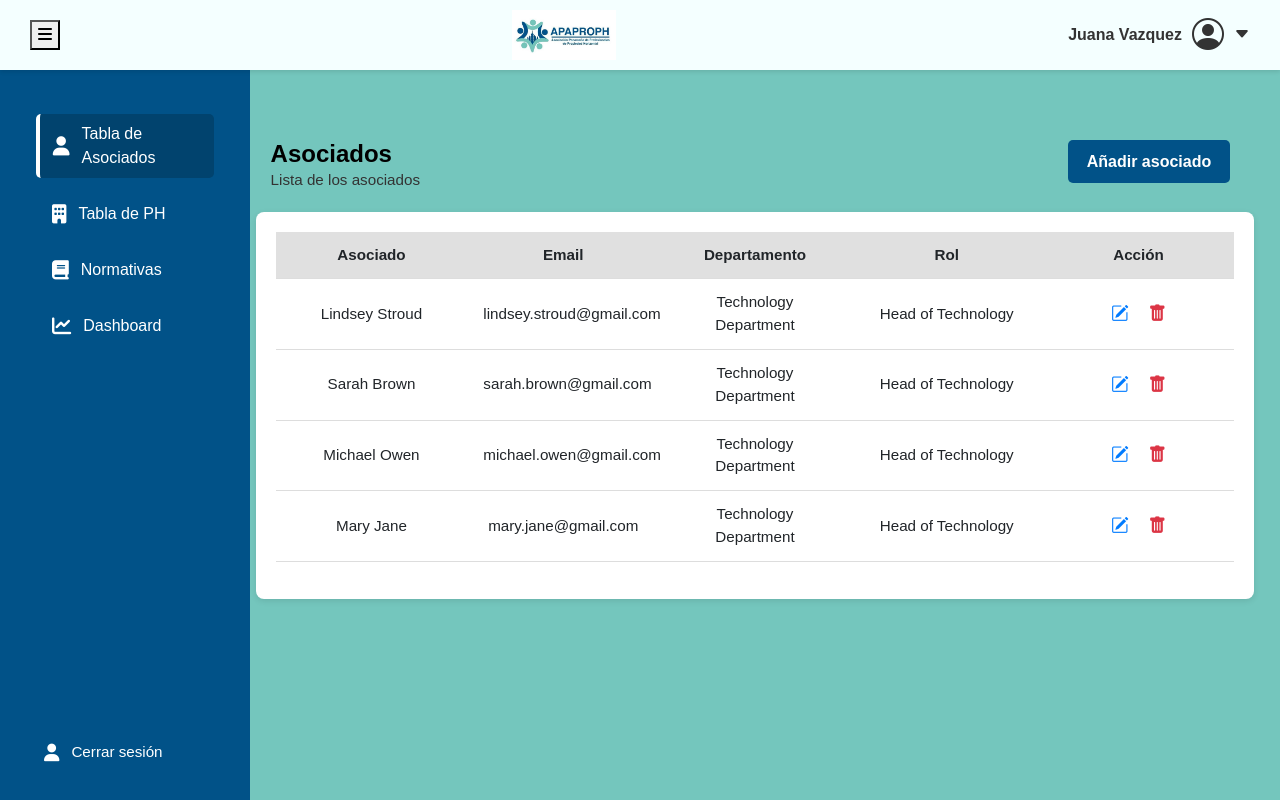
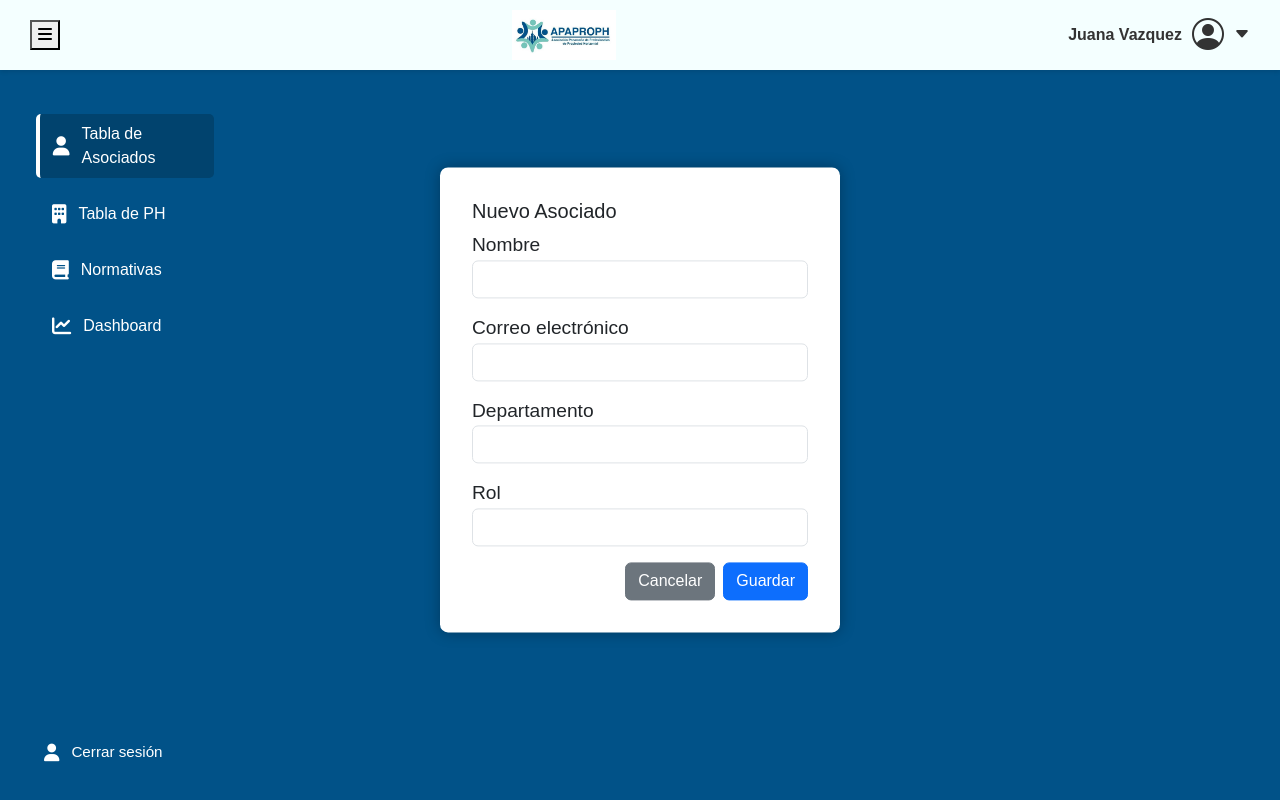
Before and after one commit to Seb4ndre/ProyectoCRM, an Angular app: page /vista-asociados in a window 1280 px wide. Both pictures are taken after a click on the button "Añadir asociado". Built offline with nearby package versions, Linux system fonts and the light colour scheme.

Commit message:
Cambios de diseño  para formulario asociados y PH

```diff
--- a/src/app/vista-asociados/vista-asociados.css
+++ b/src/app/vista-asociados/vista-asociados.css
@@ -138,6 +138,56 @@ body {
   color: #dc3545;
 }
 
+.custom-asociado-header {
+  background-color: #015288;
+  color: white;
+}
+
+.custom-btn-delete {
+  background-color: #007bff;
+  color: white;
+  border: none;
+  transition: background-color 0.3s ease;
+}
+
+.custom-btn-delete:hover {
+  background-color: #015288;
+}
+
+/* Capa que oscurece el fondo */
+.overlay {
+  position: fixed;
+  top: 0;
+  left: 0;
+  width: 100%;
+  height: 100%;
+  background-color: #015288;
+  z-index: 999;
+}
+
+/* Contenedor del formulario flotante */
+.formulario-flotante {
+  position: fixed;
+  top: 50%;
+  left: 50%;
+  width: 400px;
+  transform: translate(-50%, -50%);
+  z-index: 1000;
+  background: white;
+  padding: 2rem;
+  border-radius: 8px;
+  box-shadow: 0 0 15px rgba(0, 0, 0, 0.3);
+}
+
+.formulario-grande {
+  max-width: 800px;
+  margin: 60px auto;
+  padding: 2rem;
+  font-size: 1.2rem;
+  box-shadow: 0 4px 20px rgba(0, 0, 0, 0.15);
+}
+
+
 /*IPAD MINI*/
 @media screen and (min-width: 601px) and (max-width: 1024px) {
 }
--- a/src/app/vista-asociados/vista-asociados.html
+++ b/src/app/vista-asociados/vista-asociados.html
@@ -31,8 +31,43 @@
             <h2>Asociados</h2>
             <p>Lista de los asociados</p>
           </div>
-          <button class="btn-add">Añadir asociado</button>
+          <button class="btn-add" (click)="abrirFormulario()">Añadir asociado</button>
         </div>
+
+        <!-- AGREGA EL FORMULARIO -->
+        <div *ngIf="mostrarFormulario" class="card formulario-grande">
+          <div class="overlay" (click)="cerrarFormulario()"></div>
+          <div class="formulario-flotante">
+            <h5>Nuevo Asociado</h5>
+            <form (ngSubmit)="guardarAsociado()">
+              <div class="mb-3">
+                <label>Nombre</label>
+                <input type="text" class="form-control" [(ngModel)]="nuevoAsociado.nombre" name="nombre" required />
+              </div>
+
+              <div class="mb-3">
+                <label>Correo electrónico</label>
+                <input type="email" class="form-control" [(ngModel)]="nuevoAsociado.email" name="email" required />
+              </div>
+
+              <div class="mb-3">
+                <label>Departamento</label>
+                <input type="text" class="form-control" [(ngModel)]="nuevoAsociado.departamento" name="departamento" required />
+              </div>
+
+              <div class="mb-3">
+                <label>Rol</label>
+                <input type="text" class="form-control" [(ngModel)]="nuevoAsociado.rol" name="rol" required />
+              </div>
+
+              <div class="d-flex justify-content-end">
+                <button type="button" class="btn btn-secondary me-2" (click)="cerrarFormulario()">Cancelar</button>
+                <button type="submit" class="btn btn-primary">Guardar</button>
+              </div>
+            </form>
+          </div>
+        </div>
+        <!-- AQUI TERMINA EL FORMULARIO -->
 
         <div class="container main-container">
           <table class="styled-table">
@@ -45,73 +80,19 @@
                 <th>Acción</th>
               </tr>
             </thead>
+
+            <!--Esto reemplaza el contenido estático y muestra dinámicamente los asociados de tu arreglo.-->
             <tbody>
-              <tr>
-                <td>Lindsey Stroud</td>
-                <td>lindsey.stroud&#64;gmail.com</td>
-                <td>Technology Department</td>
-                <td>Head of Technology</td>
+              <tr *ngFor="let asociado of asociados; let i = index">
+                <td>{{ asociado.nombre }}</td>
+                <td>{{ asociado.email }}</td>
+                <td>{{ asociado.departamento }}</td>
+                <td>{{ asociado.rol }}</td>
                 <td>
-                  <button class="btn-action edit">
+                  <button class="btn-action edit" (click)="editarAsociado(i)">
                     <i class="bi bi-pencil-square"></i>
                   </button>
-                  <button class="btn-action delete">
-                    <i class="bi bi-trash-fill"></i>
-                  </button>
-                </td>
-              </tr>
-              <tr>
-                <td>Sarah Brown</td>
-                <td>sarah.brown&#64;gmail.com</td>
-                <td>Technology Department</td>
-                <td>Head of Technology</td>
-                <td>
-                  <button class="btn-action edit">
-                    <i class="bi bi-pencil-square"></i>
-                  </button>
-                  <button class="btn-action delete">
-                    <i class="bi bi-trash-fill"></i>
-                  </button>
-                </td>
-              </tr>
-              <tr>
-                <td>Michael Owen</td>
-                <td>michael.owen&#64;gmail.com</td>
-                <td>Technology Department</td>
-                <td>Head of Technology</td>
-                <td>
-                  <button class="btn-action edit">
-                    <i class="bi bi-pencil-square"></i>
-                  </button>
-                  <button class="btn-action delete">
-                    <i class="bi bi-trash-fill"></i>
-                  </button>
-                </td>
-              </tr>
-              <tr>
-                <td>Mary Jane</td>
-                <td>mary.jane&#64;gmail.com</td>
-                <td>Technology Department</td>
-                <td>Head of Technology</td>
-                <td>
-                  <button class="btn-action edit">
-                    <i class="bi bi-pencil-square"></i>
-                  </button>
-                  <button class="btn-action delete">
-                    <i class="bi bi-trash-fill"></i>
-                  </button>
-                </td>
-              </tr>
-              <tr>
-                <td>Peter Dodle</td>
-                <td>peter.dodle&#64;gmail.com</td>
-                <td>Technology Department</td>
-                <td>Head of Technology</td>
-                <td>
-                  <button class="btn-action edit">
-                    <i class="bi bi-pencil-square"></i>
-                  </button>
-                  <button class="btn-action delete">
+                  <button class="btn-action delete" (click)="eliminarAsociado(i)">
                     <i class="bi bi-trash-fill"></i>
                   </button>
                 </td>
@@ -120,6 +101,26 @@
           </table>
         </div>
       </div>
+
+
+      <!-- Modal de confirmación de eliminación para Asociados -->
+       <div class="modal fade" id="modalEliminarAsociado" tabindex="-1" aria-labelledby="modalAsociadoLabel" aria-hidden="true">
+        <div class="modal-dialog modal-dialog-centered">
+          <div class="modal-content">
+            <div class="modal-header custom-asociado-header">
+              <h5 class="modal-title" id="modalAsociadoLabel">Confirmar eliminación</h5>
+              <button type="button" class="btn-close" data-bs-dismiss="modal" aria-label="Cerrar"></button>
+            </div>
+            <div class="modal-body">
+              ¿Estás seguro de que deseas eliminar al asociado <strong>"{{ asociadoSeleccionado?.nombre }}"</strong> con correo <em>{{ asociadoSeleccionado?.email }}</em>?
+            </div>
+            <div class="modal-footer">
+              <button type="button" class="btn btn-secondary" data-bs-dismiss="modal">Cancelar</button>
+              <button type="button" class="btn custom-btn-delete" (click)="confirmarEliminacionAsociado()">Eliminar</button>
+            </div>
+          </div>
+        </div>
+      </div>
     </div>
   </body>
 </html>
--- a/src/app/vista-asociados/vista-asociados.ts
+++ b/src/app/vista-asociados/vista-asociados.ts
@@ -2,16 +2,102 @@ import { Component } from '@angular/core';
 import { CommonModule } from '@angular/common';
 import { BarraLateral } from '../barra-lateral/barra-lateral';
 import { BarraSuperior } from '../barra-superior/barra-superior';
+import { FormsModule } from '@angular/forms';
+import { AfterViewInit } from '@angular/core';
+declare var bootstrap: any;
+
 
 @Component({
   selector: 'app-socios',
   standalone: true,
   templateUrl: './vista-asociados.html',
   styleUrls: ['./vista-asociados.css'],
-  imports: [CommonModule, BarraLateral, BarraSuperior],
+  imports: [CommonModule, BarraLateral, BarraSuperior, FormsModule],
 })
 export class VistaAsociados {
-   sidebarOculta = false;
+  sidebarOculta = false;
+  mostrarFormulario = false;
+
+  modoEdicion = false;
+  indiceEditando: number | null = null;
+
+  asociadoSeleccionado: any = null;
+  indiceAsociadoEliminar: number | null = null;
+  modalEliminarAsociado: any;
+
+  ngAfterViewInit() {
+    const modalEl = document.getElementById('modalEliminarAsociado');
+    if (modalEl) {
+      this.modalEliminarAsociado = new bootstrap.Modal(modalEl);
+    }
+  }
+
+  asociados = [
+    { nombre: 'Lindsey Stroud', email: 'lindsey.stroud@gmail.com', departamento: 'Technology Department', rol: 'Head of Technology' },
+    { nombre: 'Sarah Brown', email: 'sarah.brown@gmail.com', departamento: 'Technology Department', rol: 'Head of Technology' },
+    { nombre: 'Michael Owen', email: 'michael.owen@gmail.com', departamento: 'Technology Department', rol: 'Head of Technology' },
+    { nombre: 'Mary Jane', email: 'mary.jane@gmail.com', departamento: 'Technology Department', rol: 'Head of Technology' },
+    { nombre: 'Peter Dodle', email: 'peter.dodle@gmail.com', departamento: 'Technology Department', rol: 'Head of Technology' }
+  ];
+
+  nuevoAsociado = {
+    nombre: '',
+    email: '',
+    departamento: '',
+    rol: ''
+  };
+
+  abrirFormulario() {
+    this.mostrarFormulario = true;
+  }
+
+  cerrarFormulario() {
+    this.mostrarFormulario = false;
+    this.modoEdicion = false;
+    this.indiceEditando = null;
+    this.limpiarFormulario();
+  }
+
+
+  guardarAsociado() {
+    if (this.modoEdicion && this.indiceEditando !== null) {
+      this.asociados[this.indiceEditando] = { ...this.nuevoAsociado };
+    } else {
+      this.asociados.push({ ...this.nuevoAsociado });
+    }
+    this.cerrarFormulario();
+  }
+
+  limpiarFormulario() {
+    this.nuevoAsociado = {
+      nombre: '',
+      email: '',
+      departamento: '',
+      rol: ''
+    };
+  }
+
+  eliminarAsociado(index: number) {
+    this.asociadoSeleccionado = { ...this.asociados[index] };
+    this.indiceAsociadoEliminar = index;
+    this.modalEliminarAsociado.show();
+  }
+
+  confirmarEliminacionAsociado() {
+    if (this.indiceAsociadoEliminar !== null) {
+      this.asociados.splice(this.indiceAsociadoEliminar, 1);
+    }
+    this.modalEliminarAsociado.hide();
+    this.asociadoSeleccionado = null;
+    this.indiceAsociadoEliminar = null;
+  }
+
+  editarAsociado(index: number) {
+    this.modoEdicion = true;
+    this.indiceEditando = index;
+    this.nuevoAsociado = { ...this.asociados[index] };
+    this.mostrarFormulario = true;
+  }
 
   toggleSidebar() {
     this.sidebarOculta = !this.sidebarOculta;
--- a/src/app/vista-ph/vista-ph.css
+++ b/src/app/vista-ph/vista-ph.css
@@ -138,6 +138,61 @@ body {
   color: #dc3545;
 }
 
+.custom-modal-header {
+  background-color: #015288;
+  color: white;
+}
+
+.modal-content {
+  border-radius: 10px;
+  box-shadow: 0 6px 20px rgba(0, 0, 0, 0.25);
+}
+
+.custom-btn-delete {
+  background-color: #007bff;
+  color: white;
+  border: none;
+  transition: background-color 0.3s ease;
+}
+
+.custom-btn-delete:hover {
+  background-color: #015288;
+}
+
+/* Capa que oscurece el fondo */
+.overlay {
+  position: fixed;
+  top: 0;
+  left: 0;
+  width: 100%;
+  height: 100%;
+  background-color: #015288;
+  z-index: 999;
+}
+
+/* Contenedor del formulario flotante */
+.formulario-flotante {
+  position: fixed;
+  top: 50%;
+  left: 50%;
+  width: 400px;
+  transform: translate(-50%, -50%);
+  z-index: 1000;
+  background: white;
+  padding: 2rem;
+  border-radius: 8px;
+  box-shadow: 0 0 15px rgba(0, 0, 0, 0.3);
+}
+
+.formulario-grande {
+  max-width: 800px;
+  margin: 60px auto;
+  padding: 2rem;
+  font-size: 1.2rem;
+  box-shadow: 0 4px 20px rgba(0, 0, 0, 0.15);
+}
+
+
 /*IPAD MINI*/
 @media screen and (min-width: 601px) and (max-width: 1024px) {
 }
--- a/src/app/vista-ph/vista-ph.html
+++ b/src/app/vista-ph/vista-ph.html
@@ -32,10 +32,43 @@
             <h2>Propiedades horizontales</h2>
             <p>Lista de propiedades horizontales</p>
           </div>
-          <button class="btn-add">Añadir PH</button>
+          <button class="btn-add" (click)="abrirFormulario()">Añadir PH</button>
         </div>
 
-      <div class="container main-container">
+        <!-- Formulario emergente -->
+        <div class="overlay" *ngIf="mostrarFormulario" (click)="cerrarFormulario()"></div>
+        <div *ngIf="mostrarFormulario" class="formulario-flotante">
+          <h5 class="card-title mb-4 text-center">{{ modoEdicion ? 'Editar PH' : 'Nuevo PH' }}</h5>
+          <form (ngSubmit)="guardarPropiedad()" #formPH="ngForm">
+            <div class="mb-3">
+              <label for="nombre" class="form-label">Nombre del PH</label>
+              <input type="text" id="nombre" class="form-control" [(ngModel)]="nuevaPropiedad.nombre" name="nombre" required />
+            </div>
+
+            <div class="mb-3">
+              <label for="ubicacion" class="form-label">Ubicación</label>
+              <input type="text" id="ubicacion" class="form-control" [(ngModel)]="nuevaPropiedad.ubicacion" name="ubicacion" required />
+            </div>
+
+            <div class="mb-3">
+              <label for="valor" class="form-label">Valor</label>
+              <input type="text" id="valor" class="form-control" [(ngModel)]="nuevaPropiedad.valor" name="valor" required>
+            </div>
+
+            <div class="mb-3">
+              <label for="estado" class="form-label">Estado</label>
+              <input type="text" id="estado" class="form-control" [(ngModel)]="nuevaPropiedad.estado" name="estado" required />
+            </div>
+
+            <div class="d-flex justify-content-end">
+              <button type="button" class="btn btn-secondary me-2" (click)="cerrarFormulario()">Cancelar</button>
+              <button type="submit" class="btn btn-primary">{{ modoEdicion ? 'Actualizar' : 'Guardar' }}</button>
+            </div>
+          </form>
+        </div>
+        <!-- AQUÍ TERMINA EL FORMULARIO -->
+
+        <div class="container main-container">
           <table class="styled-table">
             <thead>
               <tr>
@@ -46,73 +79,19 @@
                 <th>Acción</th>
               </tr>
             </thead>
+
+            <!--Esto reemplaza el contenido estático y muestra dinámicamente los asociados de tu arreglo.-->
             <tbody>
-              <tr>
-                <td>PH BAHIA</td>
-                <td>Nueva Gorgona, Panamá Oeste</td>
-                <td>B/.285,000</td>
-                <td>Bien mantenido</td>
+              <tr *ngFor="let ph of propiedades; let i = index">
+                <td>{{ ph.nombre }}</td>
+                <td>{{ ph.ubicacion }}</td>
+                <td>{{ ph.valor }}</td>
+                <td>{{ ph.estado }}</td>
                 <td>
-                  <button class="btn-action edit">
+                  <button class="btn-action edit" (click)="editarPropiedad(i)">
                     <i class="bi bi-pencil-square"></i>
                   </button>
-                  <button class="btn-action delete">
-                    <i class="bi bi-trash-fill"></i>
-                  </button>
-                </td>
-              </tr>
-              <tr>
-                <td>PH Greenview</td>
-                <td>Santa María, Ciudad de Panamá</td>
-                <td>B/.275,000</td>
-                <td>En excelente condición</td>
-                <td>
-                  <button class="btn-action edit">
-                    <i class="bi bi-pencil-square"></i>
-                  </button>
-                  <button class="btn-action delete">
-                    <i class="bi bi-trash-fill"></i>
-                  </button>
-                </td>
-              </tr>
-              <tr>
-                <td>PH Costamare</td>
-                <td>Costa Sur, Ciudad de Panamá</td>
-                <td>B/.235,000</td>
-                <td>Requiere atención</td>
-                <td>
-                  <button class="btn-action edit">
-                    <i class="bi bi-pencil-square"></i>
-                  </button>
-                  <button class="btn-action delete">
-                    <i class="bi bi-trash-fill"></i>
-                  </button>
-                </td>
-              </tr>
-              <tr>
-                <td>PH Asia</td>
-                <td>Costa del Este, Ciudad de Panamá</td>
-                <td>B/.325,000</td>
-                <td>Totalmente remodelado</td>
-                <td>
-                  <button class="btn-action edit">
-                    <i class="bi bi-pencil-square"></i>
-                  </button>
-                  <button class="btn-action delete">
-                    <i class="bi bi-trash-fill"></i>
-                  </button>
-                </td>
-              </tr>
-              <tr>
-                <td>PH ICON TOWER</td>
-                <td>Coco del Mar, Ciudad de Panamá</td>
-                <td>B/.550,000</td>
-                <td>Bien mantenido</td>
-                <td>
-                  <button class="btn-action edit">
-                    <i class="bi bi-pencil-square"></i>
-                  </button>
-                  <button class="btn-action delete">
+                  <button class="btn-action delete" (click)="eliminarPropiedad(i)">
                     <i class="bi bi-trash-fill"></i>
                   </button>
                 </td>
@@ -121,6 +100,25 @@
           </table>
         </div>
       </div>
+
+      <!-- Modal de confirmación -->
+      <div class="modal fade" id="modalConfirmacion" tabindex="-1" aria-labelledby="modalLabel" aria-hidden="true">
+        <div class="modal-dialog modal-dialog-centered">
+          <div class="modal-content">
+            <div class="modal-header custom-modal-header">
+              <h5 class="modal-title" id="modalLabel">Confirmar eliminación</h5>
+              <button type="button" class="btn-close" data-bs-dismiss="modal" aria-label="Cerrar"></button>
+            </div>
+            <div class="modal-body">
+              ¿Estás seguro de que deseas eliminar el PH <strong>"{{ propiedadSeleccionada?.nombre }}"</strong> ubicado en <em>{{ propiedadSeleccionada?.ubicacion }}</em>?
+            </div>
+            <div class="modal-footer">
+              <button type="button" class="btn btn-secondary" data-bs-dismiss="modal">Cancelar</button>
+              <button type="button" class="btn custom-btn-delete" (click)="confirmarEliminacion()">Eliminar</button>
+            </div>
+          </div>
+        </div>
+      </div>
     </div>
   </body>
 </html>
--- a/src/app/vista-ph/vista-ph.ts
+++ b/src/app/vista-ph/vista-ph.ts
@@ -2,18 +2,118 @@ import { Component } from '@angular/core';
 import { CommonModule } from '@angular/common';
 import { BarraLateral } from '../barra-lateral/barra-lateral';
 import { BarraSuperior } from '../barra-superior/barra-superior';
+import { FormsModule } from '@angular/forms';
+import { AfterViewInit } from '@angular/core';
+declare var bootstrap: any; // Importación de Bootstrap para usar el modal
 
 @Component({
   selector: 'app-vista-ph',
   standalone: true,
-  imports: [CommonModule, BarraLateral, BarraSuperior],
+  imports: [CommonModule, BarraLateral, BarraSuperior, FormsModule],
   templateUrl: './vista-ph.html',
   styleUrl: './vista-ph.css',
 })
 export class VistaPh {
   sidebarOculta = false;
+  mostrarFormulario = false;
+  modoEdicion = false;
+  indiceEditando: number | null = null;
+
+  propiedadSeleccionada: any = null;
+  indiceAEliminar: number | null = null;
+  modal: any;
+
+  ngAfterViewInit() {
+    const modalElement = document.getElementById('modalConfirmacion');
+    if (modalElement) {
+      this.modal = new bootstrap.Modal(modalElement);
+    }
+  }
+
+  propiedades = [
+    {
+      nombre: 'PH BAHIA',
+      ubicacion: 'Nueva Gorgona, Panamá Oeste',
+      valor: 'B/.285,000',
+      estado: 'Bien mantenido',
+    },
+    {
+      nombre: 'PH Greenview',
+      ubicacion: 'Santa María, Ciudad de Panamá',
+      valor: 'B/.275,000',
+      estado: 'En excelente condición',
+    },
+    {
+      nombre: 'PH Costamare',
+      ubicacion: 'Costa Sur, Ciudad de Panamá',
+      valor: 'B/.235,000',
+      estado: 'Requiere atención',
+    },
+    {
+      nombre: 'PH Asia',
+      ubicacion: 'Costa del Este, Ciudad de Panamá',
+      valor: 'B/.325,000',
+      estado: 'Totalmente remodelado',
+    },
+    {
+      nombre: 'PH ICON TOWER',
+      ubicacion: 'Coco del Mar, Ciudad de Panamá',
+      valor: 'B/.550,000',
+      estado: 'Bien mantenido',
+    }
+  ];
+
+  nuevaPropiedad = {
+    nombre: '',
+    ubicacion: '',
+    valor: '',
+    estado: ''
+  };
 
   toggleSidebar() {
     this.sidebarOculta = !this.sidebarOculta;
   }
+
+  abrirFormulario() {
+    this.mostrarFormulario = true;
+  }
+
+  cerrarFormulario() {
+    this.mostrarFormulario = false;
+    this.modoEdicion = false;
+    this.indiceEditando = null;
+    this.nuevaPropiedad = { nombre: '', ubicacion: '', valor: '', estado: '' };
+  }
+
+  guardarPropiedad() {
+    if (this.modoEdicion && this.indiceEditando !== null) {
+      this.propiedades[this.indiceEditando] = { ...this.nuevaPropiedad };
+    } else {
+      this.propiedades.push({ ...this.nuevaPropiedad });
+    }
+    this.cerrarFormulario();
+  }
+
+  editarPropiedad(index: number) {
+    this.modoEdicion = true;
+    this.indiceEditando = index;
+    this.nuevaPropiedad = { ...this.propiedades[index] };
+    this.mostrarFormulario = true;
+  }
+
+  eliminarPropiedad(index: number) {
+  this.propiedadSeleccionada = { ...this.propiedades[index] };
+  this.indiceAEliminar = index;
+  this.modal.show();
 }
+
+confirmarEliminacion() {
+  if (this.indiceAEliminar !== null) {
+    this.propiedades.splice(this.indiceAEliminar, 1);
+  }
+  this.modal.hide();
+  this.propiedadSeleccionada = null;
+  this.indiceAEliminar = null;
+}
+
+}
--- a/src/environments/environmet.ts
+++ b/src/environments/environmet.ts
@@ -1,6 +1,6 @@
 export const environment = {
-  URL_Api: "http://seb4ndre-001-site1.qtempurl.com/API",
-  //URL_Api: "http://localhost:50765",
+  //URL_Api: "http://seb4ndre-001-site1.qtempurl.com/API",
+  URL_Api: "http://localhost:50765",
   production: false,
   enviaCorreo: true,
   version: "1.1.1"
--- a/src/index.html
+++ b/src/index.html
@@ -6,6 +6,9 @@
   <base href="/">
   <meta name="viewport" content="width=device-width, initial-scale=1">
   <link rel="icon" type="image/x-icon" href="favicon.ico">
+  <!-- Bootstrap JS (necesario para el modal) -->
+<script src="https://cdn.jsdelivr.net/npm/bootstrap@5.3.3/dist/js/bootstrap.bundle.min.js"></script>
+
 </head>
 <body>
   <app-root></app-root>
```
